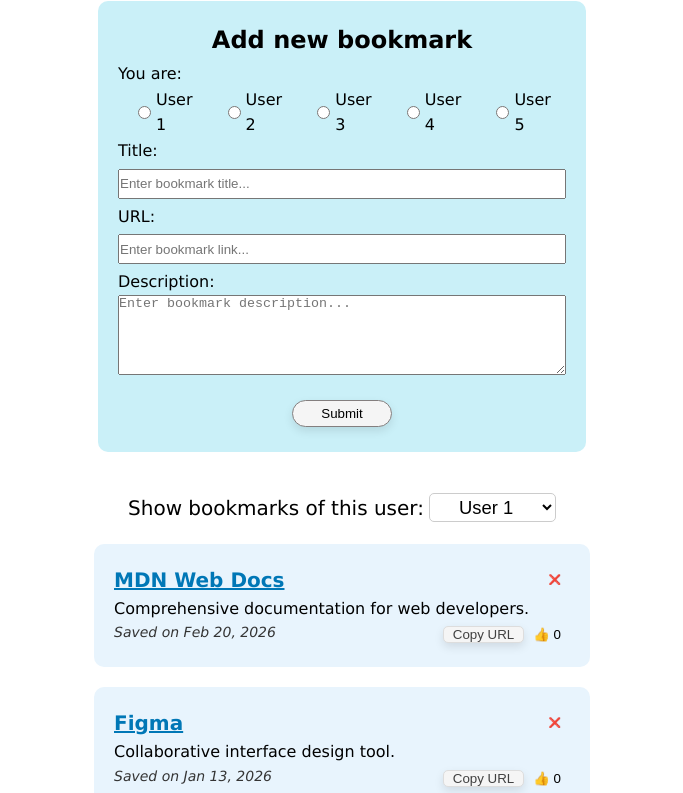
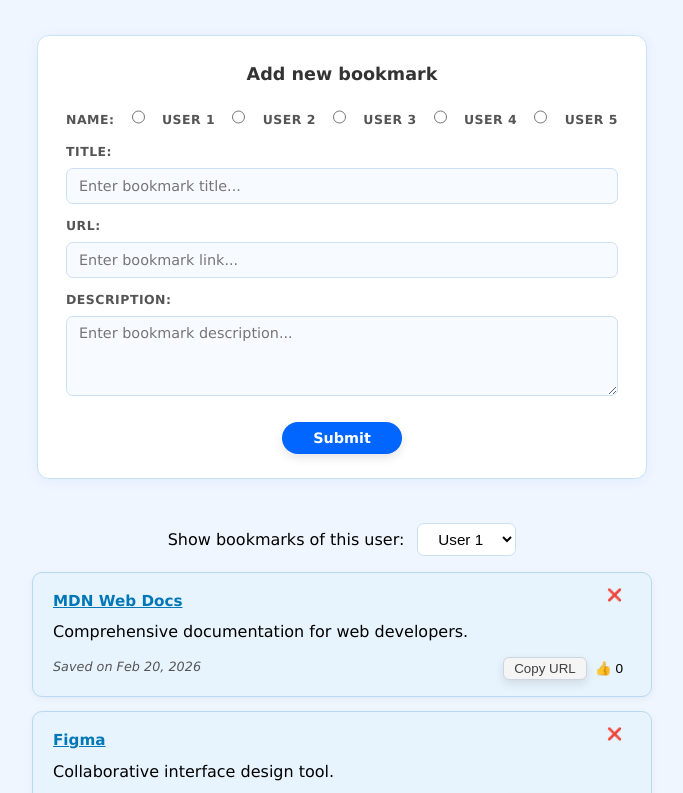
Before and after one commit to trngdothuy/Piscine-Sprint-Project-Shared-Bookmarks, a website with bundled scripts: page index.html in a window 1280 px wide. Shown: the part 126-919 px from the top of the page, without its empty margins (298-981 px from the left). Built offline with nearby package versions, Linux system fonts and the light colour scheme.

Commit message:
Update css and label content

```diff
--- a/index.html
+++ b/index.html
@@ -16,8 +16,10 @@
                 <form action="" id="bookmark-form">
                     <h2>Add new bookmark</h2>
                     <!-- user selector to know which user adds this bookmark -->
-                    <div> You are: <br>
-                        <div class="user-radio-selections"></div>
+                    <div>
+                        <div class="user-radio-selections">
+                            <label for="">Name:</label>
+                        </div>
                     </div>
                     <label for="title">Title:</label>
                     <input type="text" id="title" name="title" placeholder="Enter bookmark title..." required>
--- a/style.css
+++ b/style.css
@@ -1,5 +1,3 @@
-
-
 /* General Reset */
 * {
   margin: 0;
@@ -9,34 +7,36 @@
 
 /* Body Styles */
 body {
-  background-color: white;
+  background-color: #f0f6ff;
   font-family: Verdana, Geneva, Tahoma, sans-serif;
   font-size: 16px;
   line-height: 1.6;
   padding: 20px;
 }
+
 /* Title */
-
 h1 {
   text-align: center;
-  margin: 0 auto;
+  margin: 24px auto 20px;
   width: fit-content;
   color: #0166FF;
   font-size: 3rem;
 }
 
 h2 {
-  margin-bottom: 2px;
+  margin-bottom: 10px;
+  font-size: 1.1rem;
+  color: #333;
 }
 
 /* Display User Selector */
-
 #display-user-selector {
   display: flex;
   justify-content: center;
   align-items: center;
-  font-size: 1.25rem;
-  margin: 20px 0;
+  font-size: 1rem;
+  margin: 24px 0 16px;
+  gap: 8px;
 }
 
 #users-selector {
@@ -44,30 +44,32 @@ h2 {
 }
 
 select {
-  font-size: 1.15rem;
-  padding: 2px 25px;
-  border: 1px solid #ccc;
-  border-radius: 5px;
+  font-size: 0.95rem;
+  padding: 6px 16px;
+  border: 1.5px solid #cce0f5;
+  border-radius: 7px;
   background-color: #fff;
   cursor: pointer;
+  outline: none;
 }
 
 /* Bookmark card*/
 .bookmark-card-div {
-  width: 40%;        /* 40% width leaves ~20% margin on each side */
-  margin: 20px auto;    /* Centers the card horizontally */
-  padding: 20px;
+  width: 50%;
+  margin: 14px auto;    /* Centers the card horizontally */
+  padding: 16px 20px;
   background-color: #e8f4fd;
   border-radius: 10px;
-
-} */
-
+  border: 1px solid #b8d9f0;
+  box-shadow: 0 2px 8px rgba(0, 0, 0, 0.05);
+}
 
 /* Links */
 
 #bookmark-display-div a{
   font-size: .95rem;
 }
+
 a {
   color: #0077b6; /* Blue links, bookmark title */
   font-size: 20px;
@@ -78,11 +80,10 @@ a:hover {
   color: #e94560;
 }
 
-
 /* time stamp */
 .bookmark-date {
-  font-size: 0.875rem;
-  color: rgb(52, 52, 52);
+  font-size: 0.8rem;
+  color: #555;
   font-style: italic;
 }
 
@@ -91,6 +92,8 @@ a:hover {
   display: flex;
   flex-direction: row;
   justify-content: space-between;
+  align-items: flex-start;
+  margin-bottom: 6px;
 }
 
 /* delete button */
@@ -100,7 +103,12 @@ a:hover {
   padding: 0px 9px;
   cursor: pointer;
   transition: all 0.2s ease;
-  font-size: 10px;
+  font-size: 12px;
+  line-height: 1;
+}
+
+.delete-button:hover {
+  opacity: 1;
 }
 
 /* bookmark 1st line to display bookmark name and copy button */
@@ -108,14 +116,23 @@ a:hover {
   display: flex;
   flex-direction: row;
   justify-content: space-between;
+  align-items: center;
+  margin-top: 10px;
+}
+
+/* button group (like and copy) */
+.button-div {
+  display: flex;
+  gap: 6px;
+  align-items: center;
 }
 
 /* copy button */
 .copy-button {
   background: #f5f5f5;
-  border-radius: 5px;
-  border: 1px solid #ddd;
-  padding: 0px 9px;
+  border-radius: 6px;
+  border: 1px solid #cdd5e0;
+  padding: 3px 10px;
   cursor: pointer;
   transition: all 0.2s ease;
   box-shadow: 0 4px 10px rgba(0, 0, 0, 0.1);
@@ -131,21 +148,16 @@ a:hover {
 .like-button {
   background-color: transparent;
   border: none;
-  padding: 0px 9px;
+  padding: 3px 8px;
   cursor: pointer;
   transition: all 0.2s ease;
+  font-size: 0.85rem;
 }
 
 .like-button:hover {
-  background: #ffd6d6;
-  border-color: #bbb;
+  background: #dceeff;
+  border-radius: 6px;
 }
-
-.like-button.liked {
-  background: #ffe0e0;
-  border-color: #f88;
-}
-
 
 /* submission form */
 #bookmark-form {
@@ -153,33 +165,54 @@ a:hover {
   flex-direction: column;
   align-items: center;
   margin: 20px auto;
-  background-color: #caf0f8;
-  border-radius: 10px;
-  padding: 20px;
-  width:40%;
+  background-color: #ffffff;
+  border: 1px solid #c9e4f8;
+  border-radius: 12px;
+  padding: 24px 28px;
+  width: 50%;
+  box-shadow: 0 2px 12px rgba(1, 102, 255, 0.07);
+  gap: 6px;
 }
 
 #bookmark-form input[type="text"],
 #bookmark-form textarea {
   width: 100%;
-  box-sizing: border-box;
-  height:80px;
+  padding: 8px 12px;
+  border: 1.5px solid #cce0f5;
+  border-radius: 7px;
+  font-family: inherit;
+  font-size: 0.9rem;
+  background: #f7fbff;
+  color: #1a1a1a;
+  outline: none;
+  transition: border-color 0.2s, box-shadow 0.2s;
+  margin: 0;
 }
 
 #bookmark-form input[type="text"]{
-  height:30px;
+  height: 36px;
+}
+
+#bookmark-form textarea {
+  height: 80px;
+  resize: vertical;
 }
 
 #bookmark-form label {
   align-self: flex-start;
+  font-size: 0.78rem;
+  font-weight: bold;
+  text-transform: uppercase;
+  letter-spacing: 0.5px;
+  color: #555;
+  margin-top: 6px;
 }
 
-input {
-  margin: 5px;
-}
-
-.user-submit {
-  margin-left: 20px;
+#bookmark-form input[type="text"]:focus,
+#bookmark-form textarea:focus {
+  border-color: #0166FF;
+  box-shadow: 0 0 0 3px rgba(1, 102, 255, 0.1);
+  background: #fff;
 }
 
 #add-bookmark-div {
@@ -189,27 +222,53 @@ input {
   margin: 10px;
 }
 
+.user-submit {
+  margin: 0;
+  accent-color: #0166FF;
+}
+
+/* submit button */
+
+.submit-button-parent-div {
+  display: flex;
+  justify-content: center;
+  margin-top: 10px;
+  width: 100%;
+}
+
 #submit-button {
-  background: #f5f5f5;
-  border: 1px solid #847f7f;
+  background: #0166FF;
+  color: #fff;
+  border: none;
   border-radius: 30px;
-  padding: 5px 9px;
+  padding: 8px 28px;
   cursor: pointer;
   transition: all 0.2s ease;
   box-shadow: 0 4px 10px rgba(0, 0, 0, 0.1);
-  width: 100px;
-  margin-top: 20px;
+  width: 120px;
+  margin-top: 10px;
+  font-size: 0.9rem;
+  font-family: inherit;
+  font-weight: bold;
 }
 
 #submit-button:hover {
-  background: #d5e0bc;
-  border-color: #bbb;
+  background: #0052cc;
 }
 
 .submit-button-parent-div {
   display: flex;
   justify-content: center;
-  margin-top: 5px;
+  margin-top: 10px;
+  width: 100%;
+}
+
+/* "You are:" radio row */
+#bookmark-form > div:first-of-type {
+  align-self: flex-start;
+  font-size: 0.9rem;
+  color: #444;
+  width: 100%;
 }
 
 .user-radio-selections {
```
